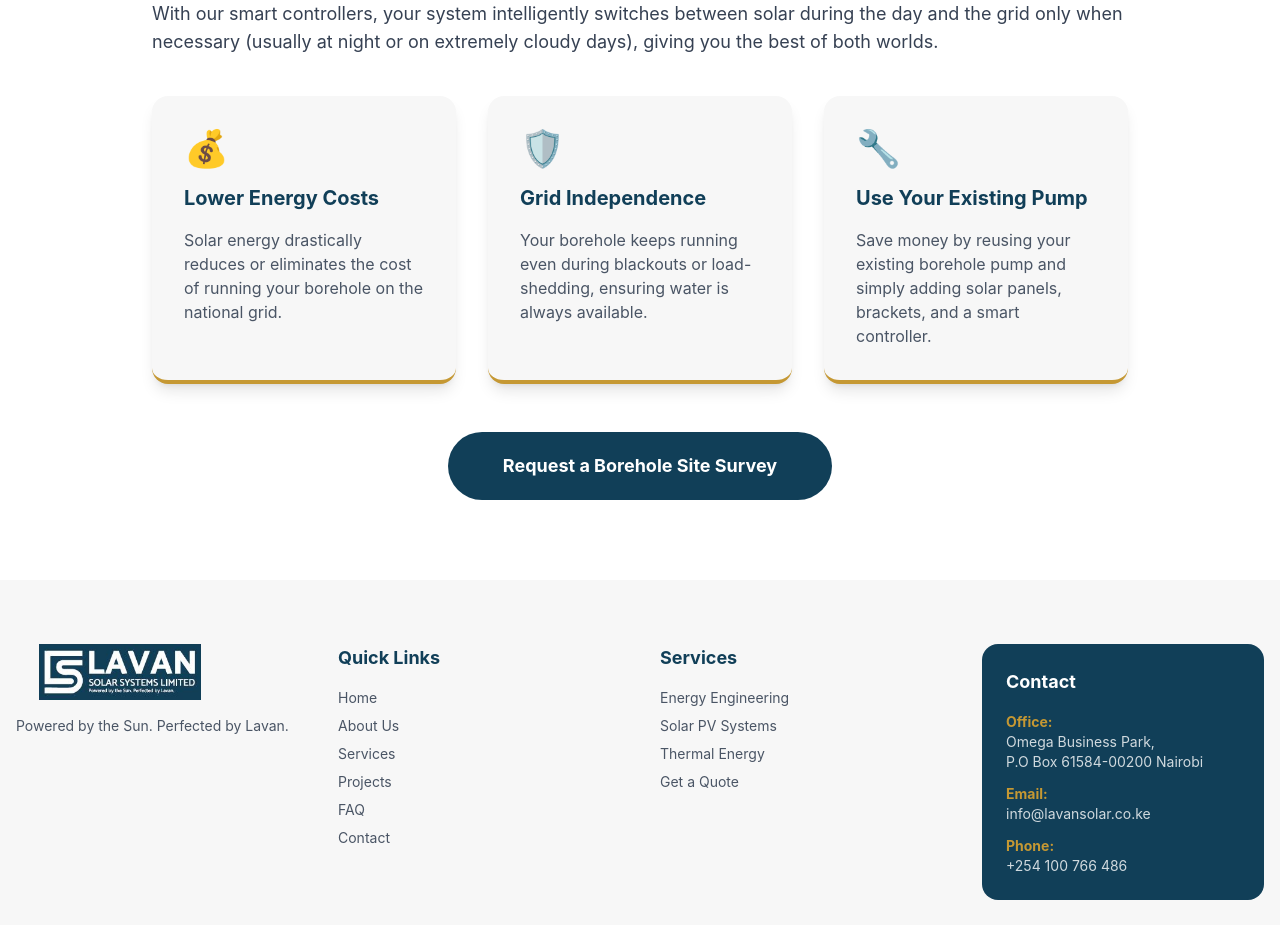
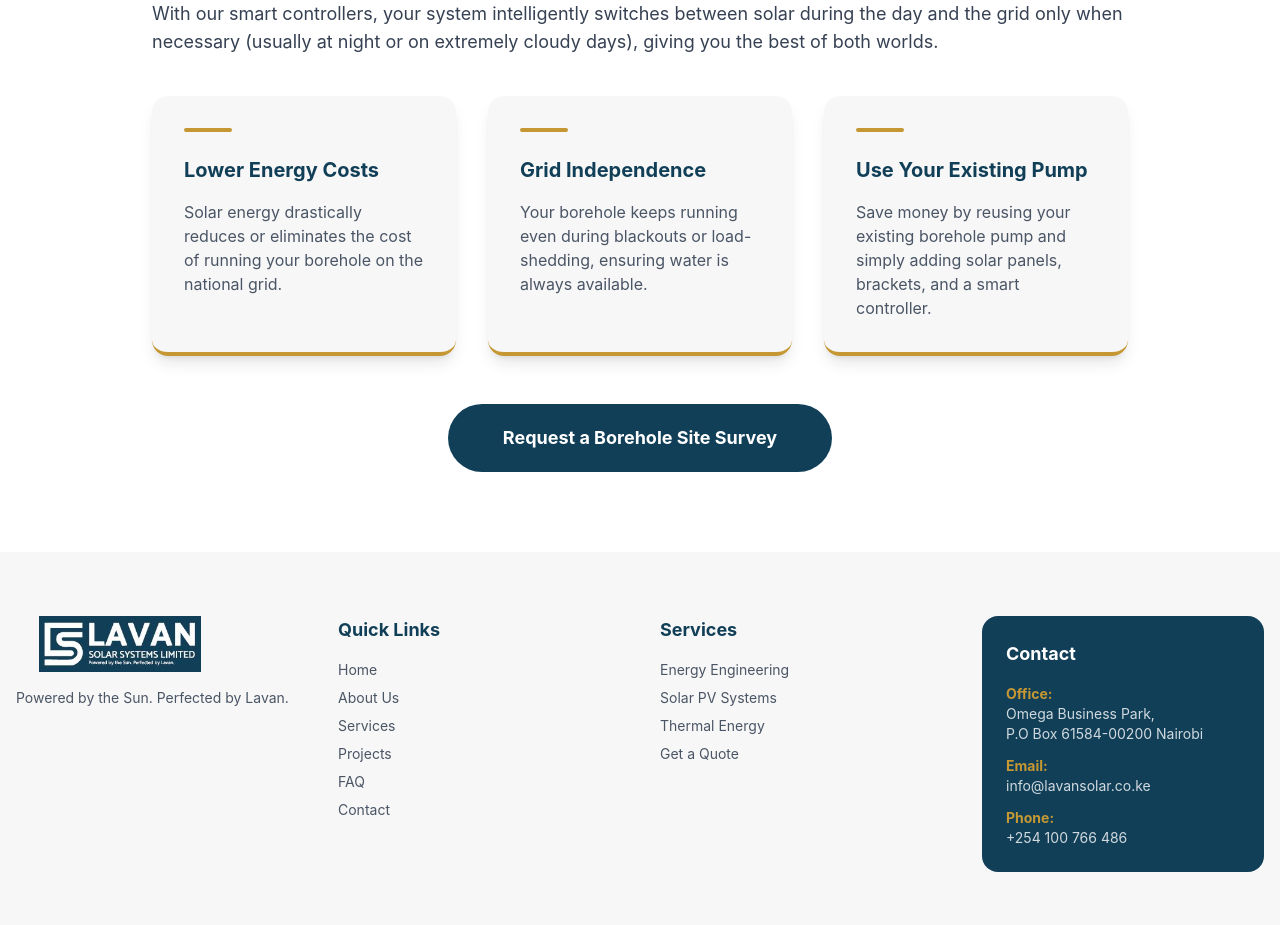
Before and after one commit to minethewordacademy-arch/lavan, a Next.js app: page /services/solar-pumping in a window 1280 px wide. Shown: the part 820-1745 px from the top of the page. Built offline with nearby package versions, Linux system fonts and the light colour scheme.

Commit message:
autoplay

```diff
--- a/app/about/page.tsx
+++ b/app/about/page.tsx
@@ -22,26 +22,21 @@ export default function About() {
         <div className="text-center mb-12">
           <span className="text-gold font-semibold uppercase text-sm">About Us</span>
           <h1 className="text-4xl md:text-5xl font-extrabold text-navy mt-2">About Lavan Solar Systems</h1>
-          <p className="text-gray-600 mt-4 max-w-2xl mx-auto">
-            Lavan Solar Systems Limited is a Kenya-based solar energy company focused on delivering clean, reliable, and efficient energy solutions.
-          </p>
         </div>
 
         <div className="prose prose-navy max-w-none">
-          <p className="text-gray-700 text-lg">
+          <p className="text-gray-700 text-lg mb-6">
             Lavan Solar Systems Limited is a Kenya-based solar energy company focused on delivering clean, reliable, and efficient energy solutions for residential and commercial clients.
           </p>
           <p className="text-gray-700 text-lg">
             Our mission is to design and deliver solar systems that solve real energy challenges through quality equipment, practical engineering, transparent advice, and responsive support.
           </p>
 
-          {/* Updated Vision from CEO */}
           <h2 className="text-2xl font-bold mt-8 mb-4 text-navy">Our Vision</h2>
           <p className="text-gray-700">
             To become a trusted energy engineering company known for designing and delivering reliable, intelligent and high-performing energy systems for homes and businesses.
           </p>
 
-          {/* Updated Mission from CEO */}
           <h2 className="text-2xl font-bold mt-8 mb-4 text-navy">Our Mission</h2>
           <p className="text-gray-700">
             To help clients make better energy investments by combining engineering, quality equipment, professional installation and long-term system performance.
--- a/app/contact/page.tsx
+++ b/app/contact/page.tsx
@@ -62,7 +62,7 @@ export default function ContactPage() {
                 <span className="text-gold text-2xl">🕒</span>
                 <div>
                   <p className="text-sm text-white/60">Working Hours</p>
-                  <p className="font-bold">Sun – Fri: 8:00 AM – 6:00 PM</p>
+                  <p className="font-bold">Sun – Fri: 8:00 AM – 5:00 PM</p>
                 </div>
               </li>
             </ul>
--- a/app/services/energy-audit/page.tsx
+++ b/app/services/energy-audit/page.tsx
@@ -10,7 +10,7 @@ export const metadata: Metadata = {
 export default function EnergyAuditPage() {
   return (
     <div className="pt-36 md:pt-40 bg-white">
-      <section className="relative h-[400px] overflow-hidden">
+      <section className="relative h-100 overflow-hidden">
         <Image src="/images/projects/katani-solarWater.webp" alt="Energy Audit" fill className="object-cover" />
         <div className="absolute inset-0 bg-navy/70 flex items-center justify-center">
           <div className="text-center max-w-4xl px-6">
--- a/app/services/energy-engineering/page.tsx
+++ b/app/services/energy-engineering/page.tsx
@@ -45,6 +45,7 @@ export default function EnergyEngineeringPage() {
           <h2 className="text-3xl md:text-4xl font-extrabold text-navy mb-12 text-center">Our Engineering Services</h2>
           <div className="grid grid-cols-1 md:grid-cols-2 lg:grid-cols-3 gap-8">
             {[
+               { title: 'Independent Technical Reviews', desc: 'Third-party technical audits and reviews of planned or installed systems for banks, developers, and institutions.' },
               { title: 'Energy Audits', desc: 'Comprehensive assessment of your current energy consumption patterns, identifying inefficiencies and opportunities for savings.' },
               { title: 'Load Assessments & Profiling', desc: 'Detailed analysis of your electrical loads to understand peak demand, usage patterns, and system sizing requirements.' },
               { title: 'Energy Feasibility Studies', desc: 'Technical and financial feasibility studies to determine the viability and ROI of solar investments.' },
@@ -55,7 +56,6 @@ export default function EnergyEngineeringPage() {
               { title: 'Solar Pumping System Design', desc: 'Surface and submersible pump system design for boreholes, farms, and community water projects.' },
               { title: 'Power Backup System Design', desc: 'Critical backup power systems for homes and businesses, ensuring zero downtime during outages.' },
               { title: 'Performance Assessment', desc: 'Monitoring and evaluation of existing systems to ensure they operate at peak efficiency.' },
-              { title: 'Independent Technical Reviews', desc: 'Third-party technical audits and reviews of planned or installed systems for banks, developers, and institutions.' },
               { title: 'Troubleshooting', desc: 'Diagnosis and repair of poorly performing solar systems, restoring your investment quickly.' },
             ].map((service) => (
               <div key={service.title} className="bg-white p-8 rounded-2xl shadow-lg border-b-4 border-gold hover:shadow-2xl transition">
--- a/app/services/solar-pumping/page.tsx
+++ b/app/services/solar-pumping/page.tsx
@@ -42,17 +42,17 @@ export default function SolarPumpingPage() {
 
           <div className="grid grid-cols-1 md:grid-cols-3 gap-8">
             <div className="bg-light-bg p-8 rounded-2xl shadow-lg border-b-4 border-gold">
-              <div className="text-4xl mb-4 text-gold">💰</div>
+              <div className="w-12 h-1 bg-gold rounded-full mb-6"></div>
               <h3 className="text-xl font-bold text-navy mb-4">Lower Energy Costs</h3>
               <p className="text-gray-600">Solar energy drastically reduces or eliminates the cost of running your borehole on the national grid.</p>
             </div>
             <div className="bg-light-bg p-8 rounded-2xl shadow-lg border-b-4 border-gold">
-              <div className="text-4xl mb-4 text-gold">🛡️</div>
+              <div className="w-12 h-1 bg-gold rounded-full mb-6"></div>
               <h3 className="text-xl font-bold text-navy mb-4">Grid Independence</h3>
               <p className="text-gray-600">Your borehole keeps running even during blackouts or load-shedding, ensuring water is always available.</p>
             </div>
             <div className="bg-light-bg p-8 rounded-2xl shadow-lg border-b-4 border-gold">
-              <div className="text-4xl mb-4 text-gold">🔧</div>
+              <div className="w-12 h-1 bg-gold rounded-full mb-6"></div>
               <h3 className="text-xl font-bold text-navy mb-4">Use Your Existing Pump</h3>
               <p className="text-gray-600">Save money by reusing your existing borehole pump and simply adding solar panels, brackets, and a smart controller.</p>
             </div>
--- a/app/services/solar-pv/page.tsx
+++ b/app/services/solar-pv/page.tsx
@@ -35,10 +35,9 @@ export default function SolarPVPage() {
           <p className="text-gray-700 text-lg mb-6">
             We are calling upon all those farsighted individuals and corporates who believe in sound investments and business plans.
           </p>
-          <div className="bg-gold text-navy p-8 rounded-3xl font-extrabold text-2xl text-center my-10">
-            With prices starting from as little as $1 per watt, we believe we can bring solar to your home and business anywhere in the country.
-          </div>
-          <p className="text-gray-700 mb-8">Let us help you make your dreams of independence from unreliable and expensive power supplies reality.</p>
+          <p className="text-gray-700 mb-8">
+            Let us help you make your dreams of independence from unreliable and expensive power supplies reality.
+          </p>
           <Link href="/quote?service=solar-pv" className="block text-center bg-navy text-white py-5 rounded-full font-bold hover:bg-gold hover:text-navy transition max-w-sm mx-auto text-lg">Get a Quote for Solar PV</Link>
         </div>
       </section>
--- a/components/WatermarkVideo.tsx
+++ b/components/WatermarkVideo.tsx
@@ -25,11 +25,13 @@ export default function WatermarkVideo({
         src={src}
         poster={poster}
         className="w-full h-auto rounded-xl"
+        autoPlay
+        loop
+        playsInline
         controls
         onContextMenu={(e) => e.preventDefault()}
       />
-
-      {/* Dynamic Watermark - appears over the video when playing */}
+      {/* Dynamic Watermark */}
       <div
         className="pointer-events-none absolute top-4 right-4 rotate-12 text-white font-extrabold tracking-widest z-10"
         style={{ opacity: watermarkOpacity, textShadow: '2px 2px 4px rgba(0,0,0,0.8)' }}
--- a/lib/projects.ts
+++ b/lib/projects.ts
@@ -1,7 +1,7 @@
 export const projects = [
   // Katani Road has two different sites (Seven SS image & Suntech video)
   { slug: 'katani-solar-water', title: 'Solar water heating solution - Seven SS', location: 'Katani Road, Syokimau', image: '/images/projects/katani-solarWater.webp' },
-  { slug: 'katani-suntech-video', title: 'Solar water heating system - Suntech', location: 'Katani Road, Syokimau', image: '/images/projects/katani-solarWater.webp', video: '/videos/water-heating-roof.mp4' },
+  { slug: 'katani-suntech-video', title: 'Solar water heating system - Suntech', location: 'Katani Road, Syokimau', image: '/images/projects/suntech.webp', video: '/videos/water-heating-roof.mp4' },
 
   // Other existing projects
   { slug: 'awendo-solar-water', title: 'Solar water heating solution', location: 'Awendo, Migori County', image: '/images/projects/awendo-solarWater.webp' },
@@ -13,6 +13,6 @@ export const projects = [
   { slug: 'kiambu-heat-pump', title: 'Commercial heat pump water heating solution', location: 'Kiambu County', image: '/images/projects/kiambu-heatPump.webp' },
   { slug: 'kiambu-borehole', title: 'Borehole solar pumping solution', location: 'Kiambu County', image: '/images/projects/kiambu-borehole.webp' },
   { slug: 'kajiado-commercial-solar', title: 'Commercial solar power system', location: 'Kajiado County', image: '/images/projects/kajiado-commercialSolar.webp', video: '/videos/solar-panels-roof.mp4' },
-  { slug: 'isiolo-water-jetting', title: 'Water jetting solution', location: 'Isiolo County', image: '/images/projects/isiolo-waterJetting.webp' },
+  { slug: 'isiolo-water-heating', title: 'Water heating solution', location: 'Isiolo County', image: '/images/projects/isiolo-waterheating.webp' },
   { slug: 'laikipia-dairy-plant-solar', title: 'Dairy plant solar solution', location: 'Laikipia County', image: '/images/projects/laikipia-dairyPlantSolar.webp' },
 ];
```
Also changed, not shown: public/images/projects/isiolo-waterheating.webp (renamed from public/images/projects/isiolo-waterJetting.webp), public/images/projects/suntech.webp (added).
